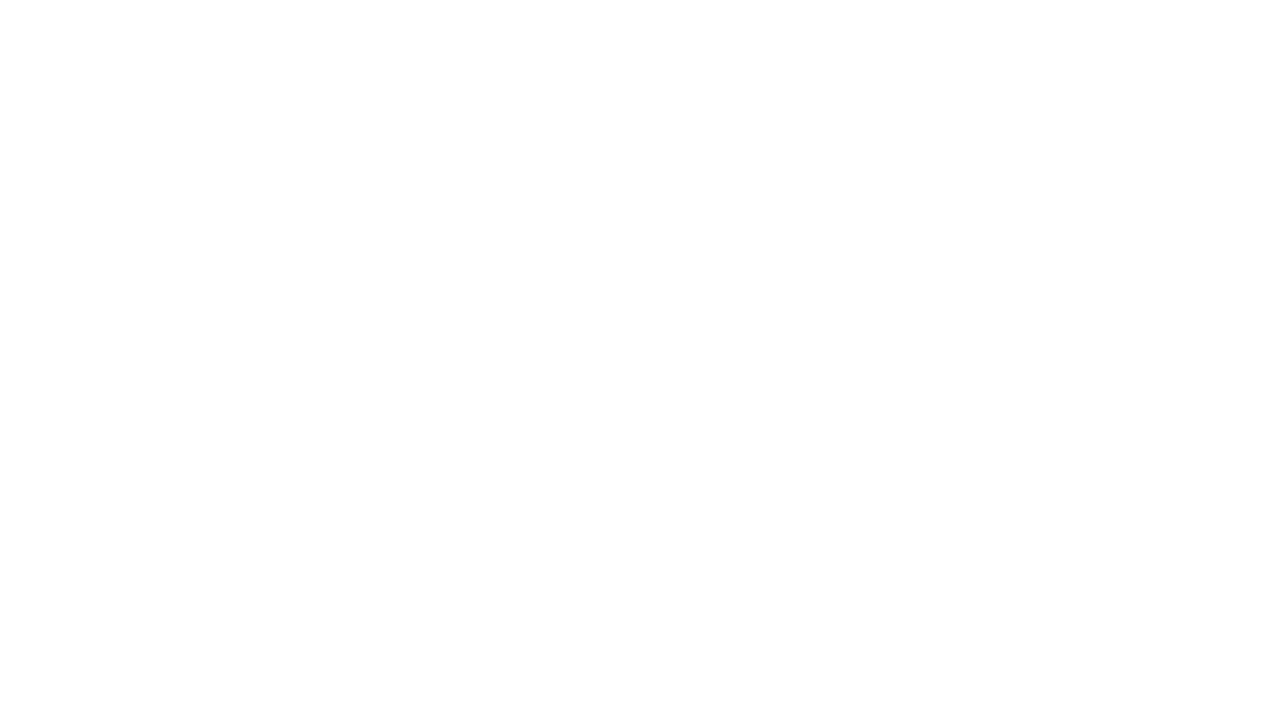
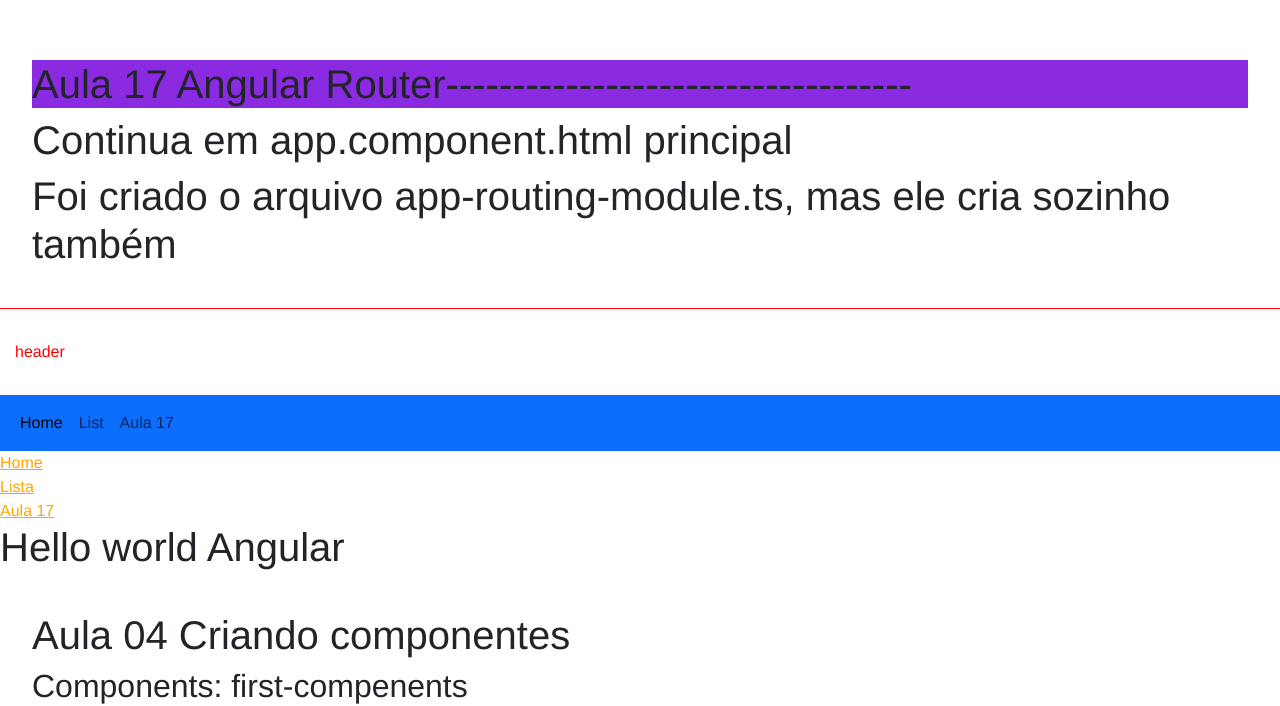
Before and after one commit to Jmarcosilva/CURSO-ANGULAR-13-hora-de-codar, an Angular app: page / in a window 1280 px wide. Shown: the part 6069-6775 px from the top of the page. Before the commit the page ends 6597 px from the top, so only its background shows below. Built offline with nearby package versions, Linux system fonts and the light colour scheme.

Commit message:
Aula 17 router

```diff
--- a/src/app/app-routing.module.ts
+++ b/src/app/app-routing.module.ts
@@ -1,7 +1,14 @@
 import { NgModule } from '@angular/core';
-import { RouterModule, Routes } from '@angular/router';
+import { Router, RouterModule, Routes } from '@angular/router';
+import { FirstComponentComponent } from './components/first-component/first-component.component';
+import { ListRenderComponent } from './components/list-render/list-render.component';
+import { RouterComponent } from './components/router/router.component';
 
-const routes: Routes = [];
+const routes: Routes = [
+  {path:"", component: FirstComponentComponent},
+  {path:"list", component:ListRenderComponent},
+  {path:"router", component:RouterComponent}
+];
 
 @NgModule({
   imports: [RouterModule.forRoot(routes)],
--- a/src/app/app.component.html
+++ b/src/app/app.component.html
@@ -1,3 +1,4 @@
+
 <div class="class">
     <h1>Aula 01 Introdução</h1>
 </div>
@@ -27,3 +28,50 @@
 <app-pipes></app-pipes>
 <app-two-way-binding></app-two-way-binding>
 <app-servicesdo-angular></app-servicesdo-angular>
+<app-router></app-router>
+
+
+<!---------------------------------------------->
+<p>header</p>
+
+
+
+<nav>
+
+    <nav class="navbar bg-primary navbar-expand-lg ">
+        <div class="container-fluid">
+
+          <button class="navbar-toggler" type="button" data-bs-toggle="collapse" data-bs-target="#navbarSupportedContent" aria-controls="navbarSupportedContent" aria-expanded="false" aria-label="Toggle navigation">
+            <span class="navbar-toggler-icon"></span>
+          </button>
+          <div class="collapse navbar-collapse" id="navbarSupportedContent">
+            <ul class="navbar-nav me-auto mb-2 mb-lg-0">
+              <li class="nav-item">
+                <a class="nav-link active " aria-current="page" routerLink="/">Home</a>
+              </li>
+              <li class="nav-item">
+                <a class="nav-link" routerLink="/list">List</a>
+              </li>
+
+              <li class="nav-item">
+                <a class="nav-link" routerLink="/router">Aula 17</a>
+              </li>
+            </ul>
+
+          </div>
+        </div>
+      </nav>
+
+<a routerLink="/">Home</a><br>
+<a routerLink ="/list">Lista</a><br>
+<a routerLink="/router">Aula 17</a>
+</nav>
+
+
+
+<h1>Hello world Angular</h1>
+<router-outlet></router-outlet>
+<p>footer</p>
+<div class="class">
+<h1 style="background-color: blueviolet;">Aula 17 termina aqui------------------------------------------------------</h1>
+</div>
--- a/src/app/app.module.ts
+++ b/src/app/app.module.ts
@@ -15,6 +15,7 @@ import { PipesComponent } from './components/pipes/pipes.component';
 import { TwoWayBindingComponent } from './components/two-way-binding/two-way-binding.component';
 import { FormsModule } from '@angular/forms';
 import { ServicesdoAngularComponent } from './components/services-do-angular/servicesdo-angular.component';
+import { RouterComponent } from './components/router/router.component';
 
 
 @NgModule({
@@ -31,6 +32,7 @@ import { ServicesdoAngularComponent } from './components/services-do-angular/ser
     PipesComponent,
     TwoWayBindingComponent,
     ServicesdoAngularComponent,
+    RouterComponent,
   ],
   imports: [
     BrowserModule,
--- /dev/null
+++ b/src/app/components/router/router.component.html
@@ -0,0 +1,6 @@
+
+<div class="class">
+<h1 style="background-color: blueviolet;">Aula 17 Angular Router-----------------------------------</h1>
+<h1>Continua em app.component.html principal</h1>
+<h1>Foi criado o arquivo app-routing-module.ts, mas ele cria sozinho também</h1>
+</div>
```
Also changed, not shown: src/app/components/router/router.component.ts (added, +10 -0 lines), src/app/components/router/router.component.css (added), 1 other file (tests, documents, lock files or other folders).
